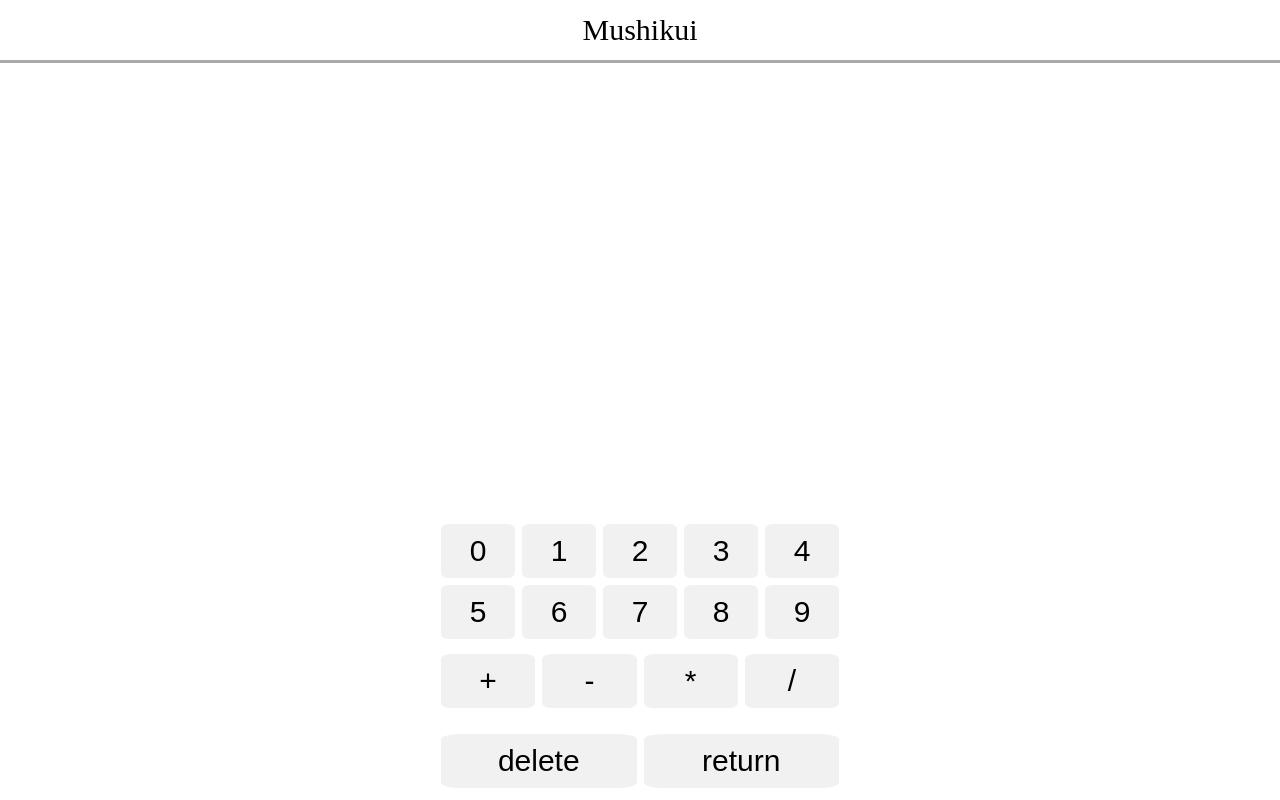
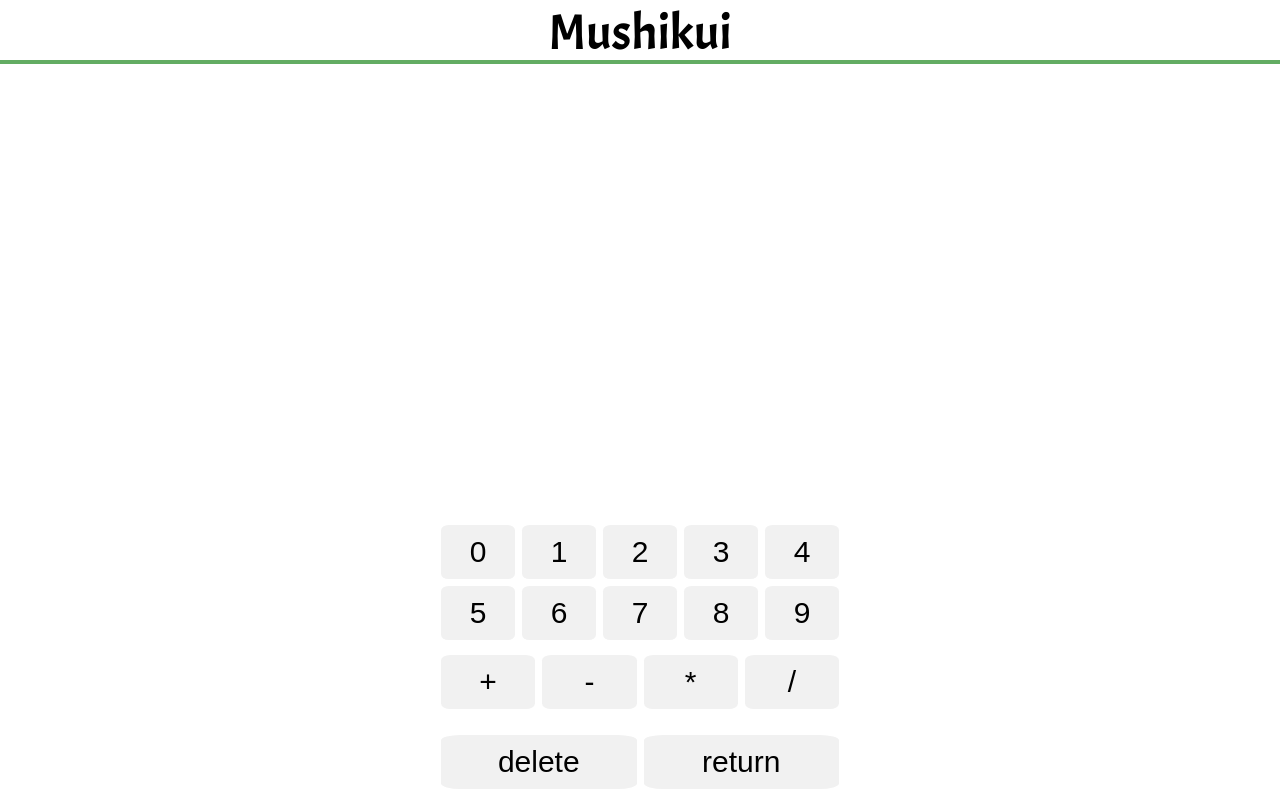
Before and after one commit to hackathon-22spring15/mushikui-frontend, a Vue app: page / in a window 1280 px wide. Built offline with nearby package versions, Linux system fonts and the light colour scheme.

Commit message:
🎨ヘッダーのデザイン調整

```diff
--- a/index.html
+++ b/index.html
@@ -4,6 +4,9 @@
     <meta charset="UTF-8" />
     <link rel="icon" href="/favicon.svg" />
     <link rel="icon" href="/favicon.png" />
+    <link rel="preconnect" href="https://fonts.googleapis.com">
+    <link rel="preconnect" href="https://fonts.gstatic.com" crossorigin>
+    <link href="https://fonts.googleapis.com/css2?family=Acme&display=swap" rel="stylesheet">
     <meta name="viewport" content="width=device-width, initial-scale=1.0" />
     <title>Mushikui</title>
   </head>
--- a/src/components/Header.vue
+++ b/src/components/Header.vue
@@ -8,7 +8,7 @@ export default defineComponent({
 
 <template>
   <div class="HeaderContainer">
-    <div>Mushikui</div>
+    <div class="title">Mushikui</div>
     <!-- <div class="TestContainer">test</div> -->
   </div>
 </template>
@@ -17,13 +17,17 @@ export default defineComponent({
 .HeaderContainer {
   display: flex;
   text-align: center;
-  font-size: 30px;
-  border-bottom: solid;
-  border-bottom-color: darkgrey;
+  border-bottom: solid 4px rgb(99, 172, 99);
   height: 60px;
   justify-content: center;
   align-items: center;
   position: relative;
+}
+
+.title {
+  font-size: 50px;
+  font-family: 'Acme', sans-serif;
+  margin-top: 5px;
 }
 
 .TestContainer {
```
